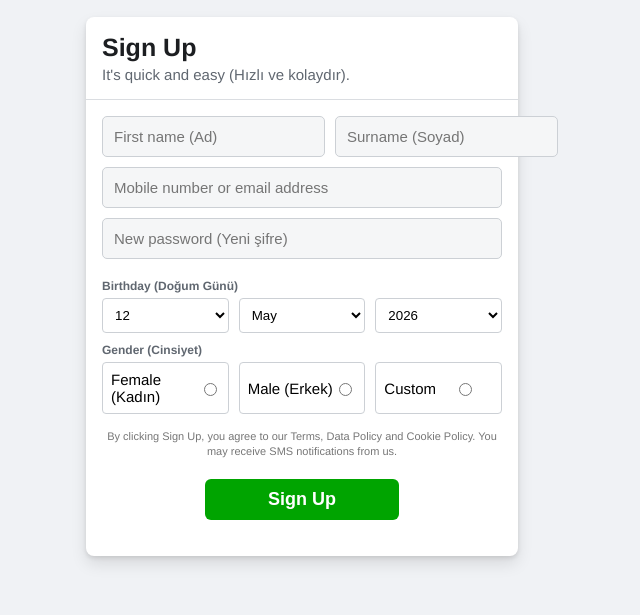
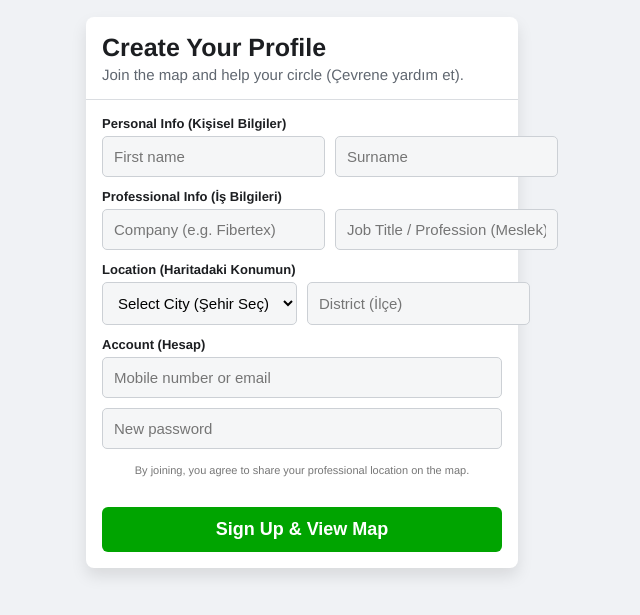
Before and after one commit to haaakaaaan/Piann, a plain HTML site: page signup.html in a window 1280 px wide. Shown: the part 95-710 px from the top of the page, without its empty margins (338-978 px from the left). Drawn offline with Linux system fonts and the light colour scheme.

Commit message:
Update signup.html

```diff
--- a/signup.html
+++ b/signup.html
@@ -3,22 +3,19 @@
 <head>
     <meta charset="UTF-8">
     <meta name="viewport" content="width=device-width, initial-scale=1.0">
-    <title>Sign Up for Piann</title>
+    <title>Join Piann - Connect Your Network</title>
     <style>
         body { font-family: Helvetica, Arial, sans-serif; background-color: #f0f2f5; display: flex; flex-direction: column; align-items: center; padding-top: 40px; margin: 0; }
         .logo { color: #1877f2; font-size: 45px; font-weight: bold; margin-bottom: 20px; text-decoration: none; }
-        .reg-card { background: white; width: 432px; border-radius: 8px; box-shadow: 0 2px 4px rgba(0,0,0,0.1), 0 8px 16px rgba(0,0,0,0.1); padding: 16px; box-sizing: border-box; }
+        .reg-card { background: white; width: 432px; border-radius: 8px; box-shadow: 0 8px 16px rgba(0,0,0,0.1); padding: 16px; box-sizing: border-box; }
         h2 { margin: 0; font-size: 25px; color: #1c1e21; }
         p.subtitle { color: #606770; font-size: 15px; margin: 4px 0 16px 0; }
         .divider { border-bottom: 1px solid #dadde1; margin: 0 -16px 16px -16px; }
-        .row { display: flex; gap: 10px; margin-bottom: 10px; }
-        input { flex: 1; padding: 11px; background: #f5f6f7; border: 1px solid #ccd0d5; border-radius: 5px; font-size: 15px; outline: none; }
-        input:focus { border-color: #1877f2; }
-        label { display: block; font-size: 12px; color: #606770; margin-top: 10px; margin-bottom: 5px; font-weight: bold; }
-        select { flex: 1; padding: 8px; border: 1px solid #ccd0d5; border-radius: 4px; background: white; }
-        .gender-box { flex: 1; padding: 8px; border: 1px solid #ccd0d5; border-radius: 4px; display: flex; justify-content: space-between; align-items: center; font-size: 15px; background: white; }
-        .terms { font-size: 11px; color: #777; margin: 15px 0; text-align: center; line-height: 15px; }
-        .btn-submit { background: #00a400; color: white; border: none; width: 194px; padding: 10px; font-size: 18px; font-weight: bold; border-radius: 6px; cursor: pointer; display: block; margin: 20px auto; }
+        .row { display: flex; gap: 10px; margin-bottom: 12px; }
+        input, select { flex: 1; padding: 11px; background: #f5f6f7; border: 1px solid #ccd0d5; border-radius: 5px; font-size: 15px; outline: none; }
+        input:focus { border-color: #1877f2; background: white; }
+        label { display: block; font-size: 13px; color: #1c1e21; margin-top: 10px; margin-bottom: 5px; font-weight: bold; }
+        .btn-submit { background: #00a400; color: white; border: none; width: 100%; padding: 12px; font-size: 18px; font-weight: bold; border-radius: 6px; cursor: pointer; margin-top: 20px; }
         .btn-submit:hover { background: #008a00; }
     </style>
 </head>
@@ -27,43 +24,42 @@
     <a href="index.html" class="logo">Piann</a>
 
     <div class="reg-card">
-        <h2>Sign Up</h2>
-        <p class="subtitle">It's quick and easy (Hızlı ve kolaydır).</p>
+        <h2>Create Your Profile</h2>
+        <p class="subtitle">Join the map and help your circle (Çevrene yardım et).</p>
         <div class="divider"></div>
 
+        <label>Personal Info (Kişisel Bilgiler)</label>
         <div class="row">
-            <input type="text" placeholder="First name (Ad)">
-            <input type="text" placeholder="Surname (Soyad)">
+            <input type="text" placeholder="First name">
+            <input type="text" placeholder="Surname">
         </div>
 
-        <input type="text" placeholder="Mobile number or email address" style="width: 100%; box-sizing: border-box; margin-bottom: 10px;">
-        <input type="password" placeholder="New password (Yeni şifre)" style="width: 100%; box-sizing: border-box; margin-bottom: 10px;">
+        <label>Professional Info (İş Bilgileri)</label>
+        <div class="row">
+            <input type="text" placeholder="Company (e.g. Fibertex)">
+            <input type="text" placeholder="Job Title / Profession (Meslek)">
+        </div>
 
-        <label>Birthday (Doğum Günü)</label>
+        <label>Location (Haritadaki Konumun)</label>
         <div class="row">
             <select>
-                <option>12</option>
-                </select>
-            <select>
-                <option>May</option>
-                </select>
-            <select>
-                <option>2026</option>
-                </select>
+                <option value="">Select City (Şehir Seç)</option>
+                <option>Istanbul</option>
+                <option>Ankara</option>
+                <option>Tekirdağ</option>
+            </select>
+            <input type="text" placeholder="District (İlçe)">
         </div>
 
-        <label>Gender (Cinsiyet)</label>
-        <div class="row">
-            <div class="gender-box">Female (Kadın) <input type="radio" name="gender"></div>
-            <div class="gender-box">Male (Erkek) <input type="radio" name="gender"></div>
-            <div class="gender-box">Custom <input type="radio" name="gender"></div>
-        </div>
+        <label>Account (Hesap)</label>
+        <input type="text" placeholder="Mobile number or email" style="width: 100%; box-sizing: border-box; margin-bottom: 10px;">
+        <input type="password" placeholder="New password" style="width: 100%; box-sizing: border-box;">
 
-        <p class="terms">
-            By clicking Sign Up, you agree to our Terms, Data Policy and Cookie Policy. You may receive SMS notifications from us.
+        <p style="font-size: 11px; color: #777; text-align: center; margin-top: 15px;">
+            By joining, you agree to share your professional location on the map.
         </p>
 
-        <button class="btn-submit">Sign Up</button>
+        <button class="btn-submit" onclick="location.href='harita.html'">Sign Up & View Map</button>
     </div>
 
 </body>
```
